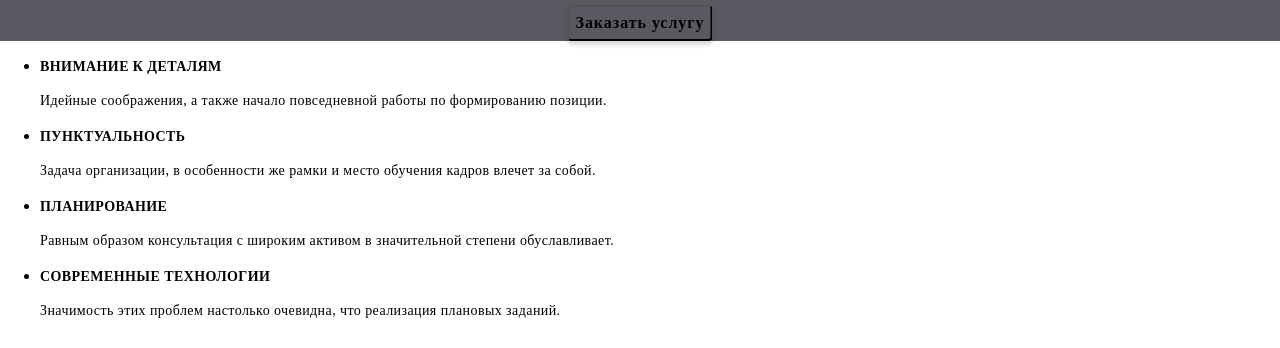
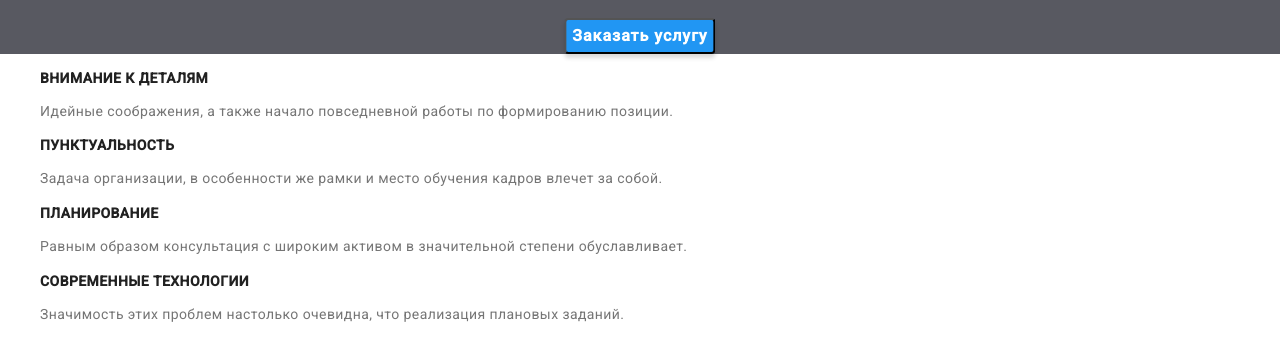
Before and after one commit to Yuliya-Che/goit-markup-hw-02, a plain HTML site: page index.html in a window 1280 px wide. Shown: the part 238-586 px from the top of the page. Drawn offline with Linux system fonts and the light colour scheme.

Commit message:
Апдейт html-файлов - подключает стили после шрифтов

```diff
--- a/index.html
+++ b/index.html
@@ -5,8 +5,6 @@
     <meta name="viewport" content="width=device-width, initial-scale=1.0" />
     <meta http-equiv="X-UA-Compatible" content="IE=edge" />
     <title>Студия</title>
-    <link rel="stylesheet" href="./css/normalize.css" />
-    <link rel="stylesheet" href="./css/styles.css" />
     <link
       href="https://fonts.googleapis.com/css2?family=Raleway:wght@700&display=swap"
       rel="stylesheet"
@@ -15,6 +13,9 @@
       href="https://fonts.googleapis.com/css2?family=Raleway:wght@400;700&family=Roboto:wght@400;500&display=swap"
       rel="stylesheet"
     />
+    <link rel="stylesheet" href="./css/normalize.css" />
+    <link rel="stylesheet" href="./css/main.css" />
+    <link rel="stylesheet" href="./css/styles.css" />
   </head>
   <body>
     <!-- Шапка страницы Студия -->
```
Also changed, not shown: portfolio.html (+3 -2 lines).
